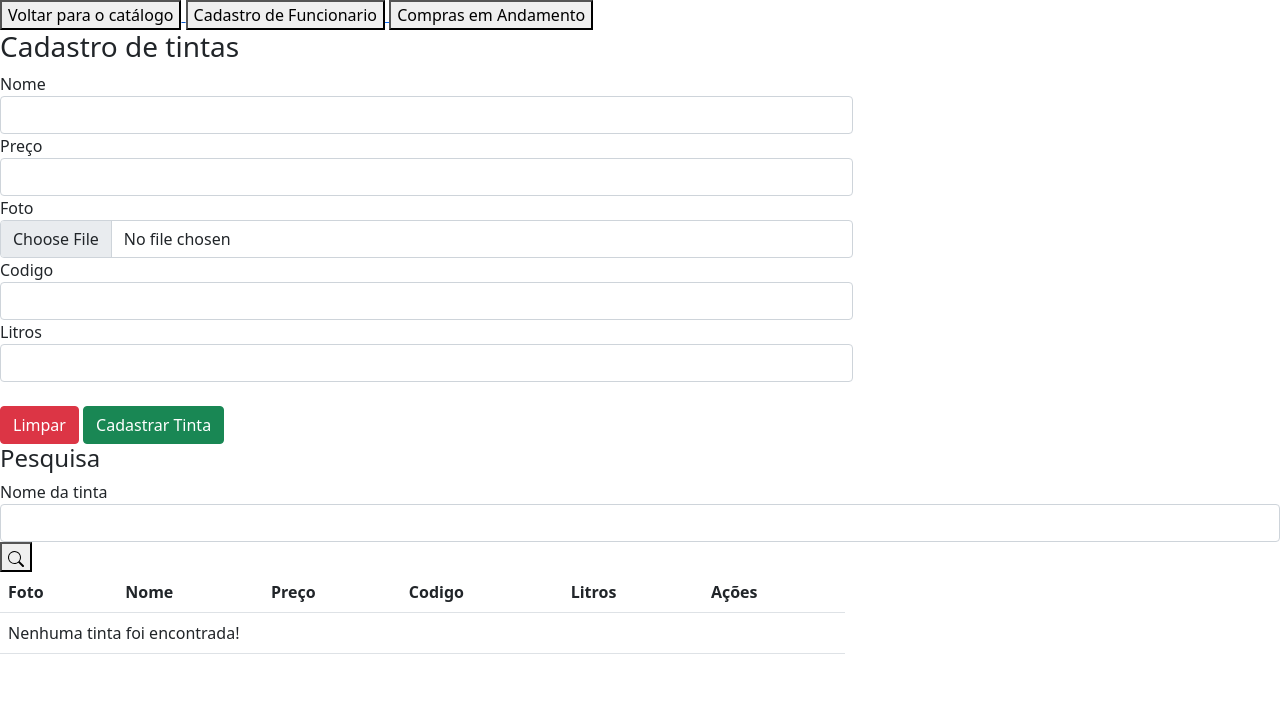
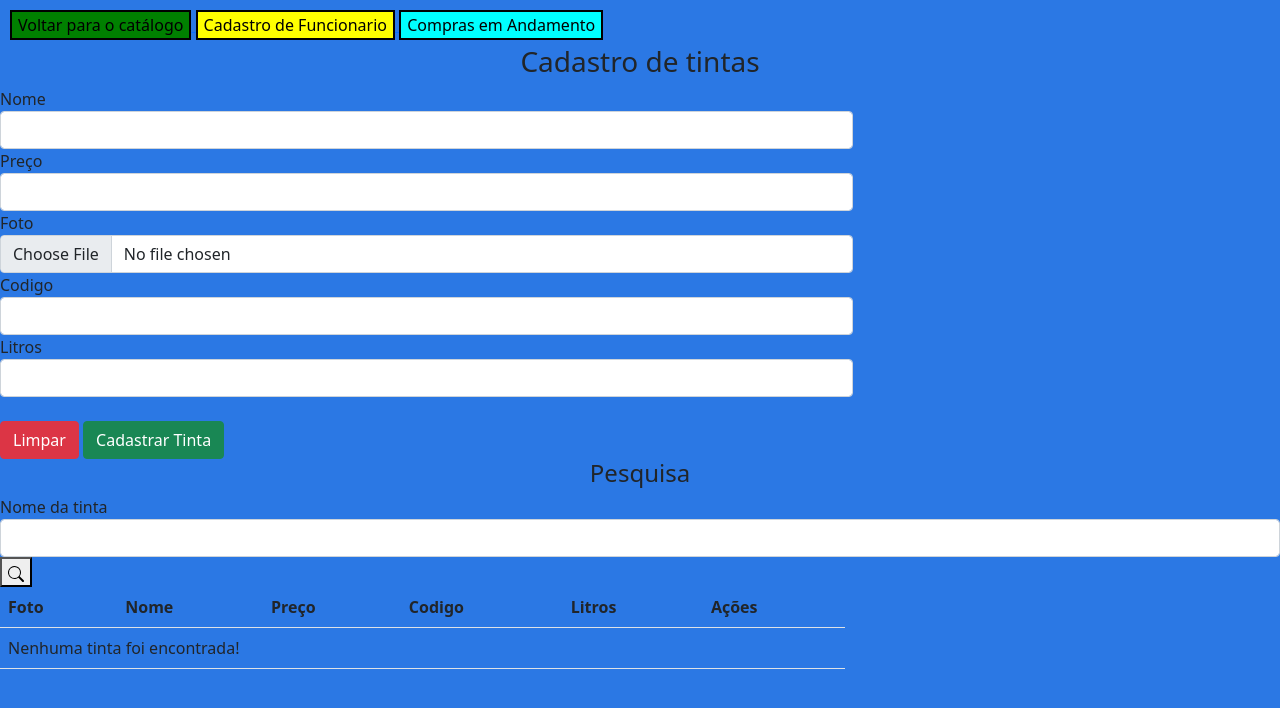
Before and after one commit to Salasario01/lojaTintas, a PHP site: page /php/cadastroTintasForm.php in a window 1280 px wide. Shown: the top 708 px of the page. Run offline with PHP 8.4, Linux system fonts and the light colour scheme; data that the repository does not hold is empty.

Commit message:
CSS  Cadastro Tintas

```diff
--- a/php/cadastroTintasForm.php
+++ b/php/cadastroTintasForm.php
@@ -15,13 +15,13 @@
 <body>
 
 <a href="../index.html">
-<button>Voltar para o catálogo</button>
+<button id="btn1">Voltar para o catálogo</button>
 </a>
 <a href="../php/comprasAndamentoFuncionarioForm.php">
-<button>Cadastro de Funcionario</button>
+<button id="btn2">Cadastro de Funcionario</button>
 </a>
 <a href="../php/cadastroTintasForm.php">
-<button>Compras em Andamento</button>
+<button id="btn3">Compras em Andamento</button>
 </a>
 
 <div id="alertas">
--- a/style/cadastroTintas.css
+++ b/style/cadastroTintas.css
@@ -2,3 +2,23 @@
     width:20px;
     height:20px;
 }
+body{
+    background-color: #2b78e4;
+}
+.titulos{
+    text-align: center;
+}
+#btn1{
+ background-color: green;
+ border: 2px solid black;
+ margin: 10px 0px 5px 10px;
+
+}
+#btn2{
+    background-color: yellow;
+    border: 2px solid black;
+}
+#btn3{
+    background-color: aqua;
+    border: 2px solid black;
+}
```
Also changed, not shown: banco/script_banco.sql (+10 -0 lines), fotos/2022.07.08-01.31.31.jpg (added), fotos/2022.07.08-01.32.53.jpg (added), fotos/2022.07.08-01.33.07.jpg (added), fotos/2022.07.08-01.34.06.jpg (added), fotos/2022.07.08-01.34.45.jpg (added), fotos/2022.07.08-01.35.38.jpg (added), fotos/2022.07.08-01.36.35.jpg (added), fotos/2022.07.08-01.37.11.jpg (added), fotos/2022.07.08-01.37.53.jpg (added), fotos/2022.07.08-01.38.37.jpg (added).
